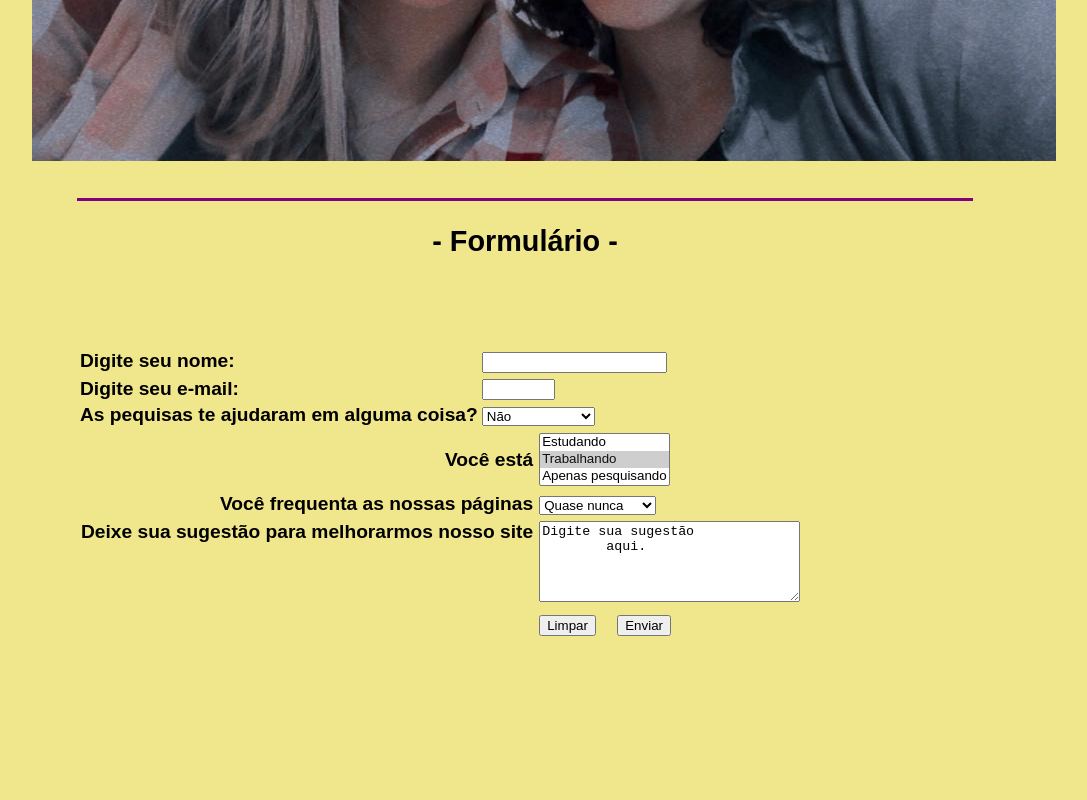
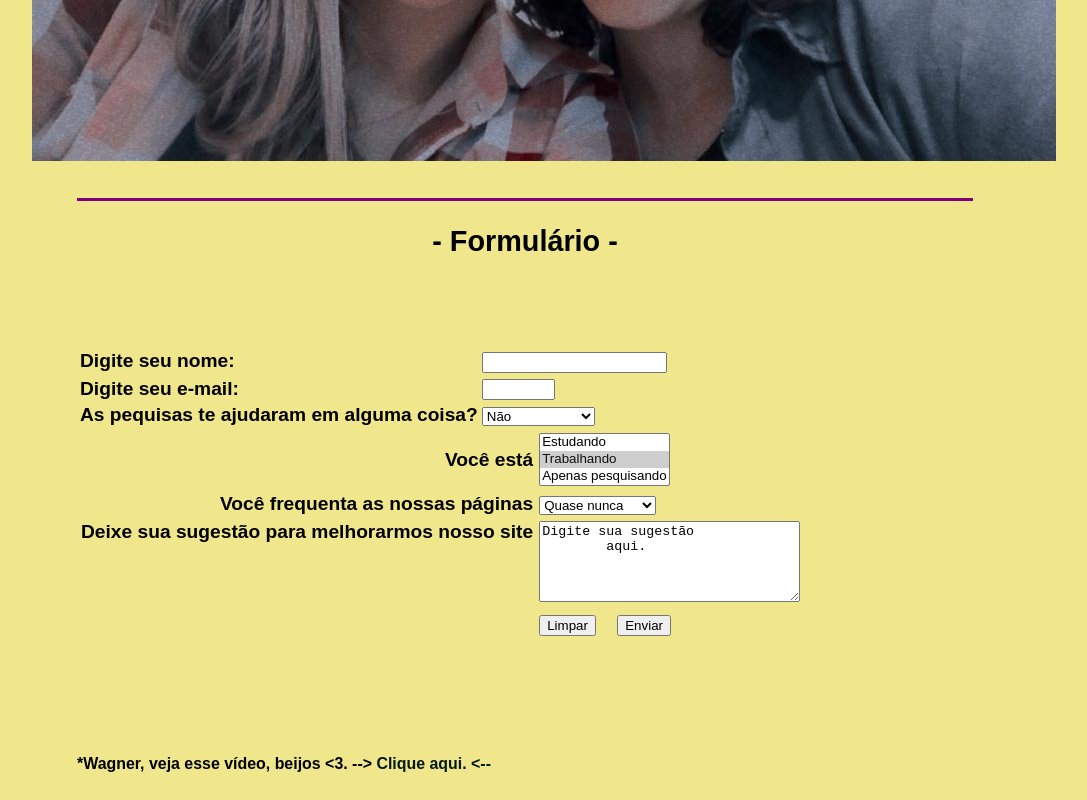
Before and after one commit to Xulinha0111/Xul-..ProtocolosWeb, a plain HTML site: page sistema/index.html in a window 1280 px wide. Shown: the part 1220-2020 px from the top of the page, without its empty margins (115-1202 px from the left). Before the commit the page ends 1948 px from the top, so only its background shows below. Drawn offline with Linux system fonts and the light colour scheme.

Commit message:
Update index.html

```diff
--- a/sistema/index.html
+++ b/sistema/index.html
@@ -121,6 +121,7 @@
     <br>
     <br>
     <br>
+                <h5>*Wagner, veja esse vídeo, beijos <3. --> </3.> <a href="https://youtu.be/YuPohFhxYEQ">Clique aqui. <-- </a> </h5>
 
         </h3>
     </body>
```
